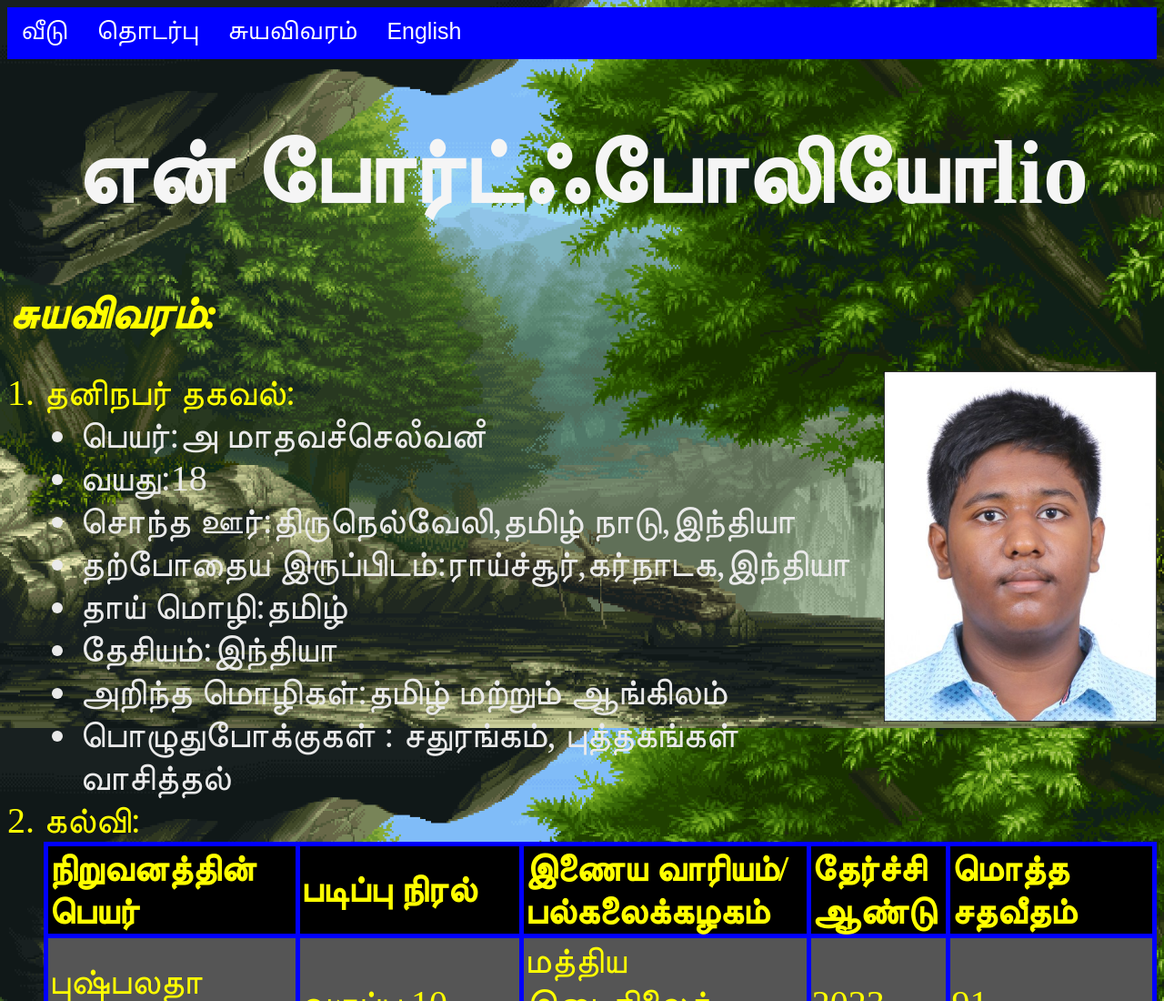
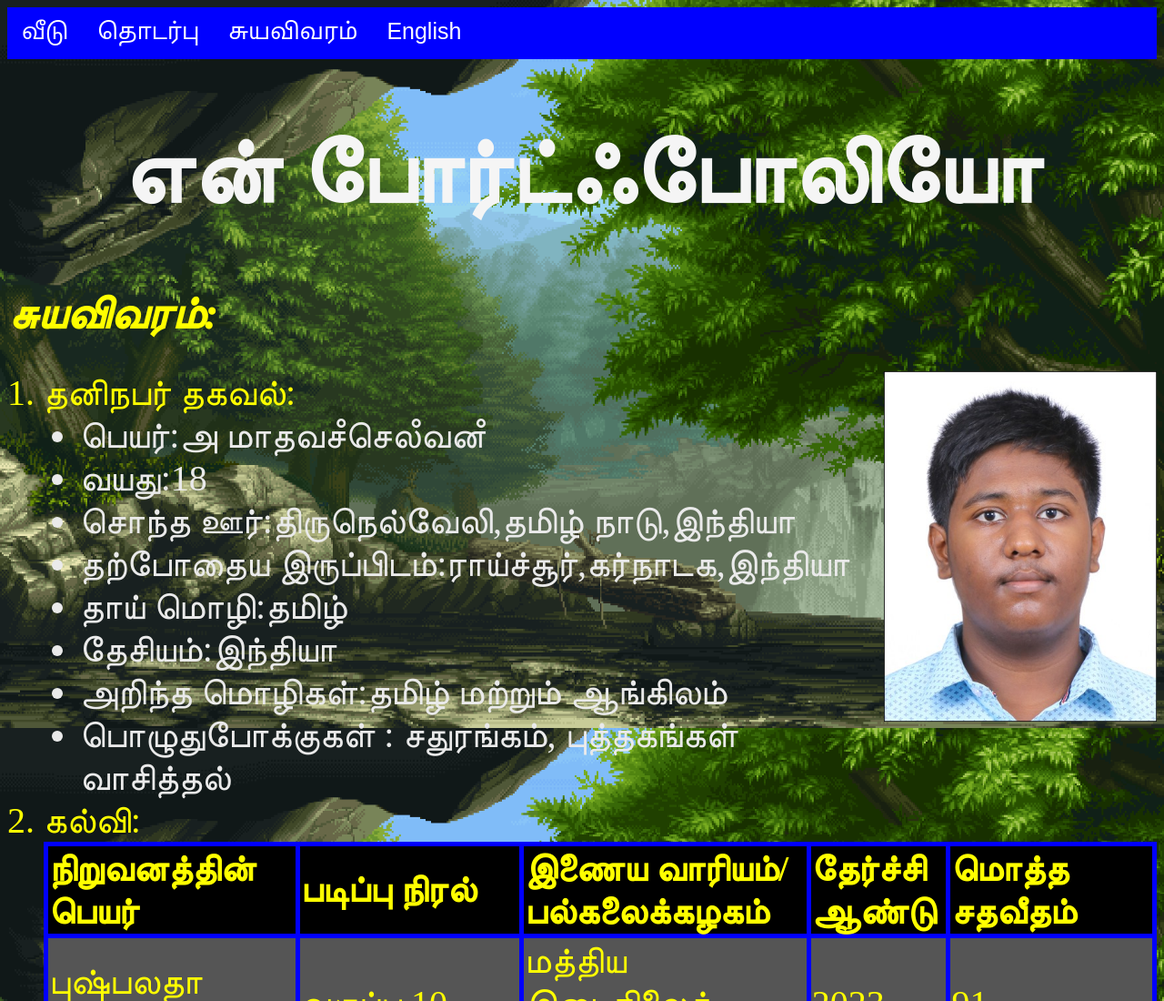
Before and after one commit to maadhavaselvan/maadhavaselvan.github.io, a plain HTML site: page index_tamil.html in a window 1280 px wide. Shown: the top 1100 px of the page at 91% size. Drawn offline with Linux system fonts and the light colour scheme.

Commit message:
Update index_tamil.html
portfolio spelling mistake

```diff
--- a/index_tamil.html
+++ b/index_tamil.html
@@ -87,7 +87,7 @@
   <li class="ac"><a href="index_tamil.html#bio">சுயவிவரம்</a></li>
   <li class="ac"><a href="index.html">English</a></li>
 </ul>
-<h1 style="color: #f5f5f5; text-align:center; font-size: 100px;"><b>என் போர்ட்ஃபோலியோlio</b></h1>
+<h1 style="color: #f5f5f5; text-align:center; font-size: 100px;"><b>என் போர்ட்ஃபோலியோ</b></h1>
 <h1 id="bio" style="color:#FFFF00;font-size:50px;"><i>சுயவிவரம்:</i></h1>
 <img src="Photo.jpeg" alt="Passport size photo" style="width:300px;float:right;">
 <ol>
```
